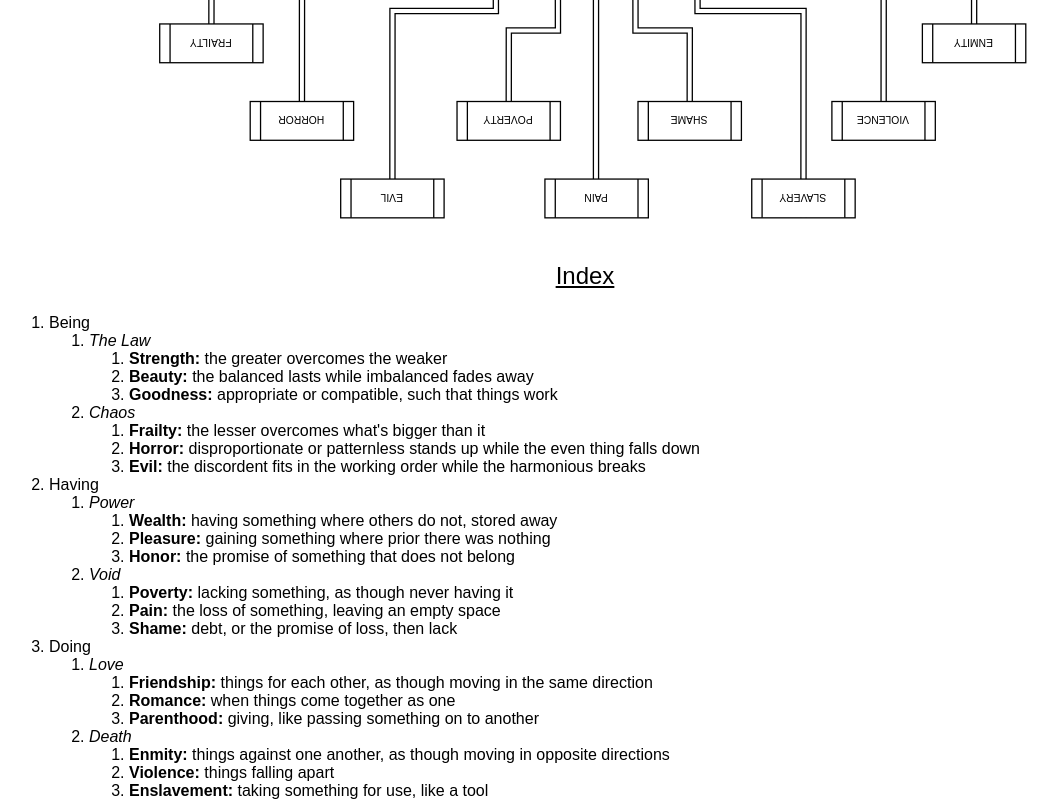
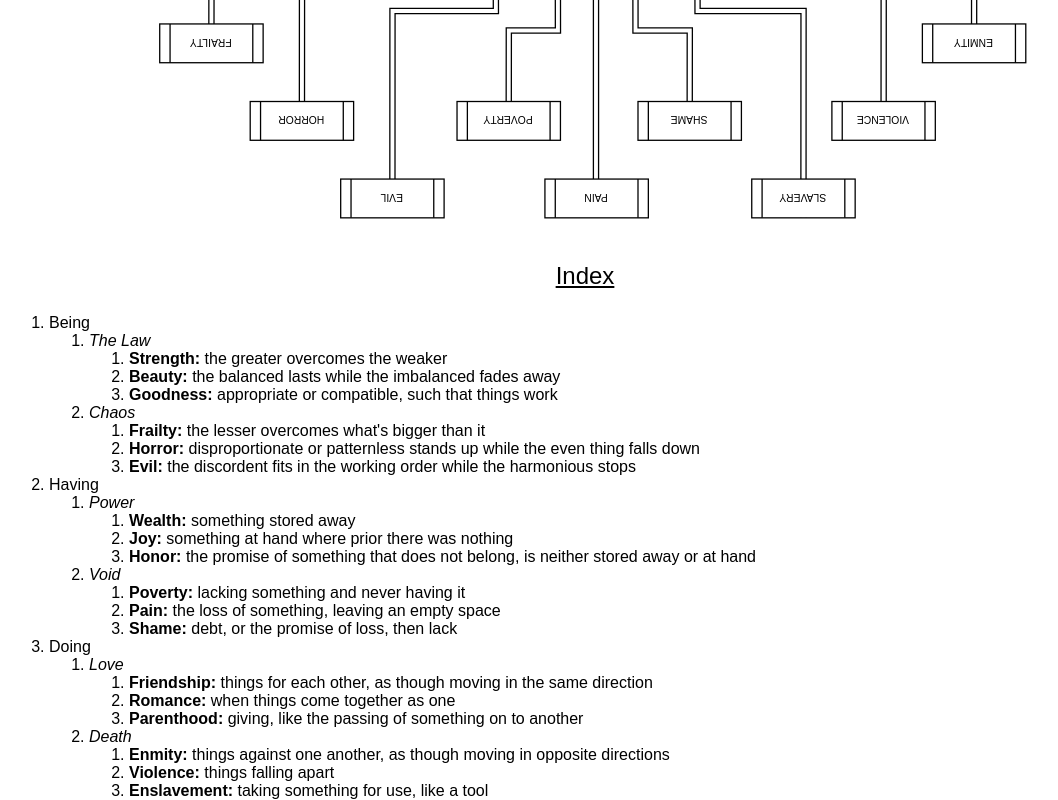
Before and after one commit to essayish/essayish.github.io, a plain HTML site: page index.html in a window 1280 px wide. Shown: the part 526-1326 px from the top of the page, without its empty margins (55-1113 px from the left). Drawn offline with Linux system fonts and the light colour scheme.

Commit message:
Fix typos, reword

```diff
--- a/index.html
+++ b/index.html
@@ -27,7 +27,7 @@
                         <li><em>The Law</em>
                             <ol>
                                 <li><b>Strength:</b> the greater overcomes the weaker</li>
-                                <li><b>Beauty:</b> the balanced lasts while imbalanced fades away</li>
+                                <li><b>Beauty:</b> the balanced lasts while the imbalanced fades away</li>
                                 <li><b>Goodness:</b> appropriate or compatible, such that things work</li>
                             </ol>
                         </li>
@@ -35,7 +35,7 @@
                             <ol>
                                 <li><b>Frailty:</b> the lesser overcomes what's bigger than it</li>
                                 <li><b>Horror:</b> disproportionate or patternless stands up while the even thing falls down</li>
-                                <li><b>Evil:</b> the discordent fits in the working order while the harmonious breaks</li>
+                                <li><b>Evil:</b> the discordent fits in the working order while the harmonious stops</li>
                             </ol>
                         </li>
                     </ol>
@@ -44,14 +44,14 @@
                     <ol>
                         <li><em>Power</em>
                             <ol>
-                                <li><b>Wealth:</b> having something where others do not, stored away</li>
-                                <li><b>Pleasure:</b> gaining something where prior there was nothing</li>
-                                <li><b>Honor:</b> the promise of something that does not belong</li>
+                                <li><b>Wealth:</b> something stored away</li>
+                                <li><b>Joy:</b> something at hand where prior there was nothing</li>
+                                <li><b>Honor:</b> the promise of something that does not belong, is neither stored away or at hand</li>
                             </ol>
                         </li>
                         <li><em>Void</em>
                             <ol>
-                                <li><b>Poverty:</b> lacking something, as though never having it</li>
+                                <li><b>Poverty:</b> lacking something and never having it</li>
                                 <li><b>Pain:</b> the loss of something, leaving an empty space</li>
                                 <li><b>Shame:</b> debt, or the promise of loss, then lack</li>
                             </ol>
@@ -64,7 +64,7 @@
                             <ol>
                                 <li><b>Friendship:</b> things for each other, as though moving in the same direction</li>
                                 <li><b>Romance:</b> when things come together as one</li>
-                                <li><b>Parenthood:</b> giving, like passing something on to another</li>
+                                <li><b>Parenthood:</b> giving, like the passing of something on to another</li>
                             </ol>
                         </li>
                         <li><em>Death</em>
```
